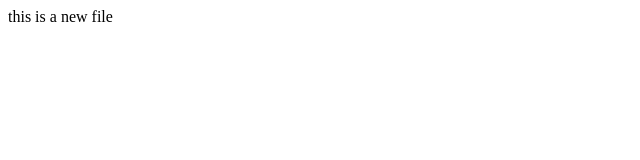
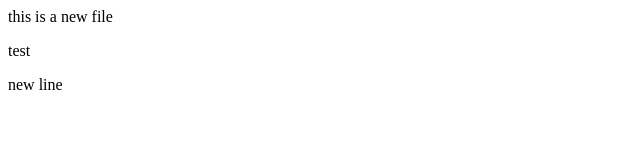
Before and after one commit to sandorcleganeweb/prova, a plain HTML site: page index.html in a window 1280 px wide. Shown: the full height of the page, 0-640 px from the left. Drawn offline with Linux system fonts and the light colour scheme.

Commit message:
add new change

```diff
--- a/index.html
+++ b/index.html
@@ -2,7 +2,12 @@
 
 <body>
 
+  <!-- comment -->
   <p>this is a new file</p>
+
+  <p>test</p>
+
+  <p>new line</p>
 
 </body>
 </html>
```
